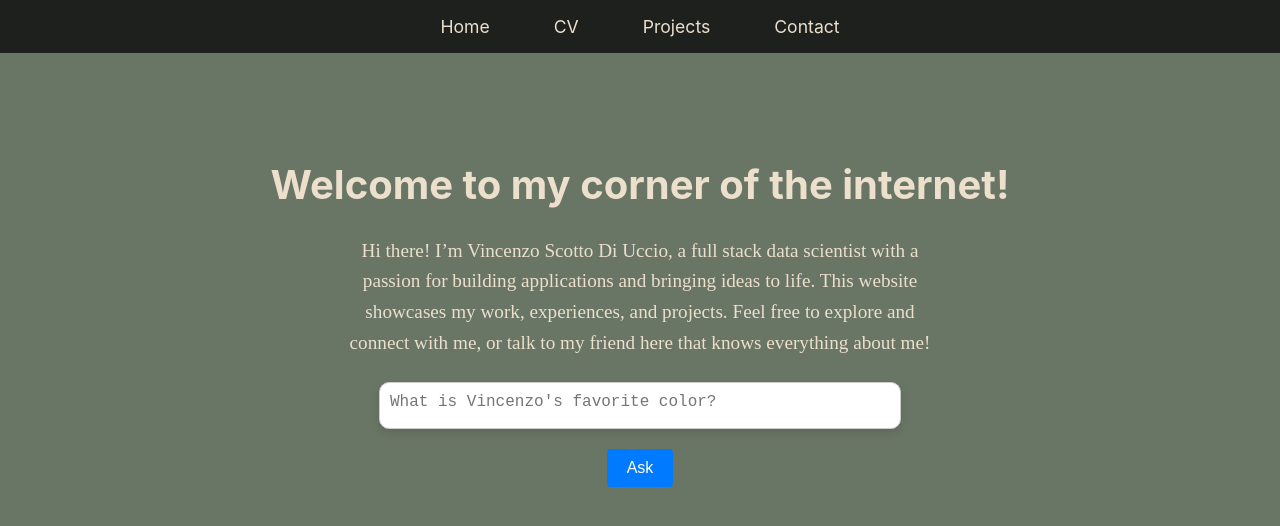
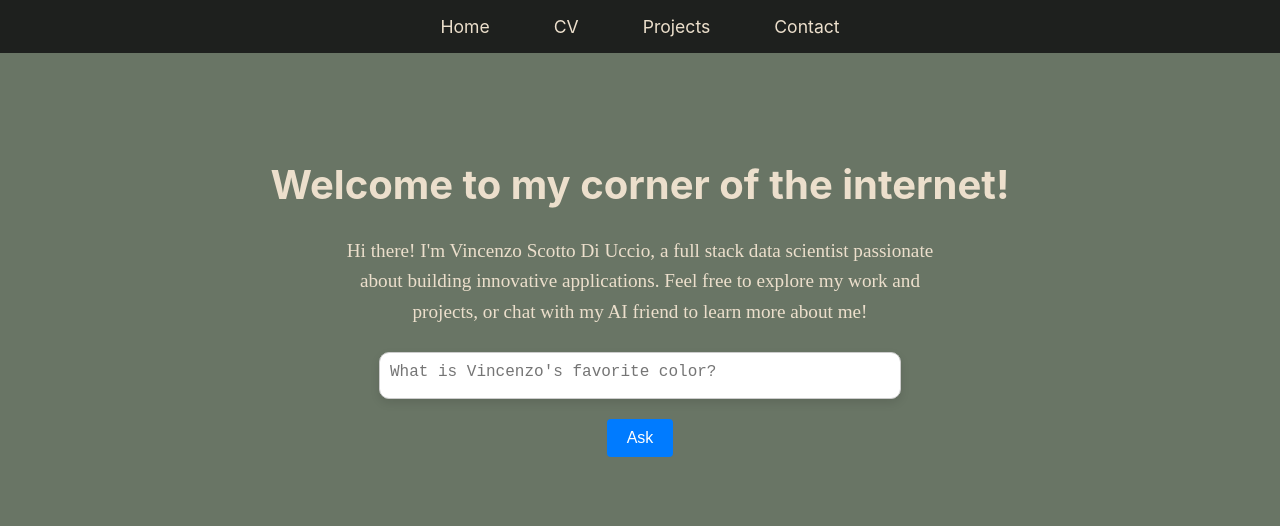
Before and after one commit to vincenzo-scotto001/fantastic-giggle, a React (Create React App) app in the folder portfolio-site/: page / in a window 1280 px wide. Shown: the top 526 px of the page. Built offline with nearby package versions, Linux system fonts and the light colour scheme.

Commit message:
made the para a little shorter

```diff
--- a/portfolio-site/src/pages/Home.js
+++ b/portfolio-site/src/pages/Home.js
@@ -37,8 +37,8 @@ function Home() {
     <div className="home">
       <h1>Welcome to my corner of the internet!</h1>
       <p>
-        Hi there! I’m Vincenzo Scotto Di Uccio, a full stack data scientist with a passion for building applications and bringing ideas to life. This website showcases
-        my work, experiences, and projects. Feel free to explore and connect with me, or talk to my friend here that knows everything about me!
+      Hi there! I'm Vincenzo Scotto Di Uccio, a full stack data scientist passionate about building innovative applications.
+      Feel free to explore my work and projects, or chat with my AI friend to learn more about me!
       </p>
 
       <form onSubmit={handleSubmit}>
```
